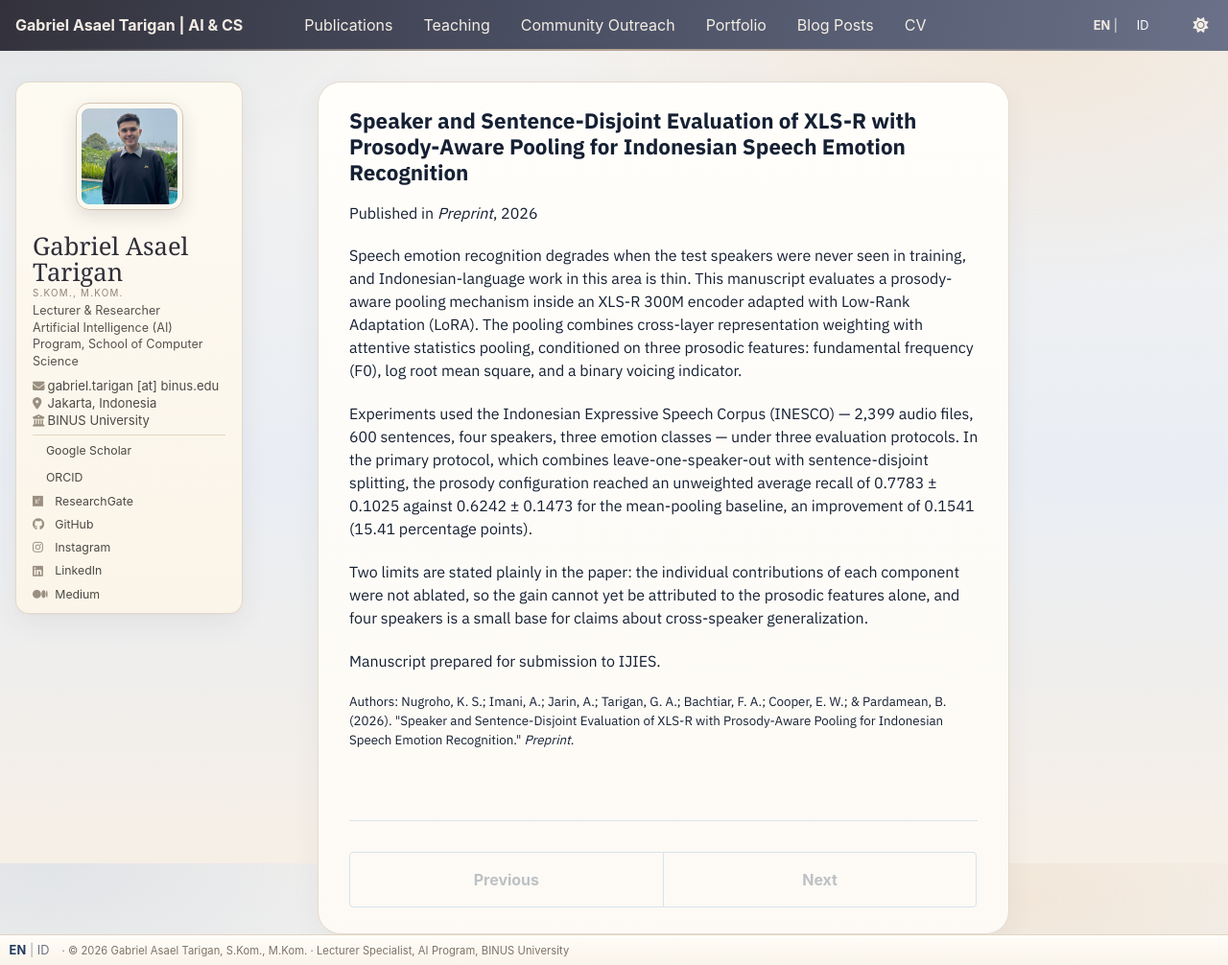
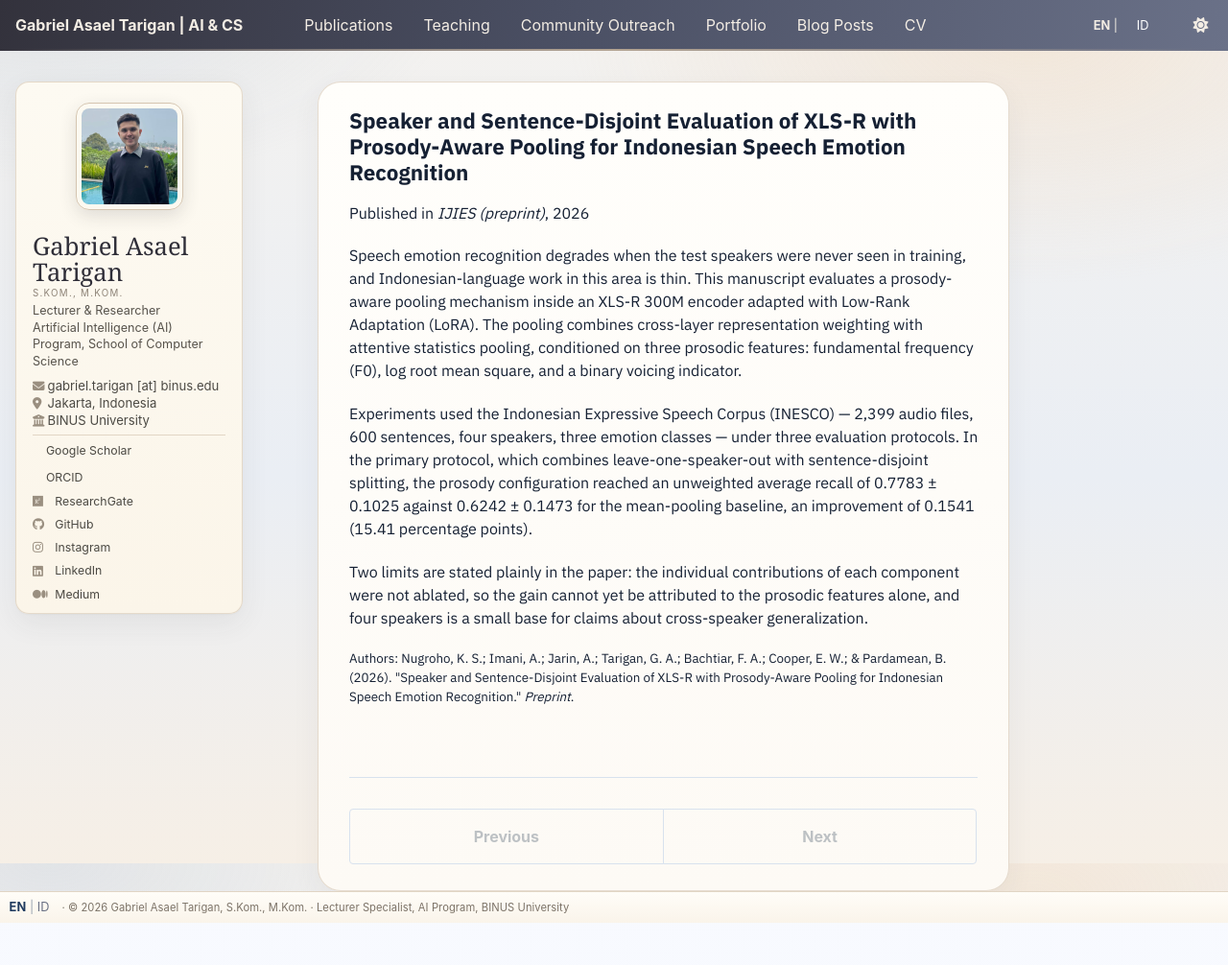
Before and after one commit to asaeltarigan/asaeltarigan.github.io, a Jekyll site: the page built from _publications/2026-11-23-ser-speaker-sentence-disjoint-xlsr-prosody.md, in a window 1280 px wide and 1006 px high. Shown: the whole window at 96% size. Built offline with Jekyll 4.4.1, drawn with Linux system fonts in a browser that asks for light colours; some web fonts are replaced; a style sheet for code colours, icons or effects is not loaded; part of the change alters nothing that is shown.

Commit message:
Publications: SER preprint venue -> IJIES

```diff
--- a/_publications/2026-11-23-ser-speaker-sentence-disjoint-xlsr-prosody.md
+++ b/_publications/2026-11-23-ser-speaker-sentence-disjoint-xlsr-prosody.md
@@ -6,7 +6,7 @@ status: preprint
 permalink: /publication/ser-xlsr-prosody-indonesian/
 excerpt: "A prosody-aware pooling mechanism inside an XLS-R 300M encoder adapted with LoRA, evaluated under leave-one-speaker-out and sentence-disjoint protocols on the Indonesian Expressive Speech Corpus."
 date: 2026-11-23
-venue: 'Preprint'
+venue: 'IJIES (preprint)'
 citation: 'Nugroho, K. S.; Imani, A.; Jarin, A.; Tarigan, G. A.; Bachtiar, F. A.; Cooper, E. W.; &amp; Pardamean, B. (2026). &quot;Speaker and Sentence-Disjoint Evaluation of XLS-R with Prosody-Aware Pooling for Indonesian Speech Emotion Recognition.&quot; <i>Preprint</i>.'
 ---
 
@@ -15,5 +15,3 @@ Speech emotion recognition degrades when the test speakers were never seen in tr
 Experiments used the Indonesian Expressive Speech Corpus (INESCO) — 2,399 audio files, 600 sentences, four speakers, three emotion classes — under three evaluation protocols. In the primary protocol, which combines leave-one-speaker-out with sentence-disjoint splitting, the prosody configuration reached an unweighted average recall of 0.7783 ± 0.1025 against 0.6242 ± 0.1473 for the mean-pooling baseline, an improvement of 0.1541 (15.41 percentage points).
 
 Two limits are stated plainly in the paper: the individual contributions of each component were not ablated, so the gain cannot yet be attributed to the prosodic features alone, and four speakers is a small base for claims about cross-speaker generalization.
-
-Manuscript prepared for submission to IJIES.
```
